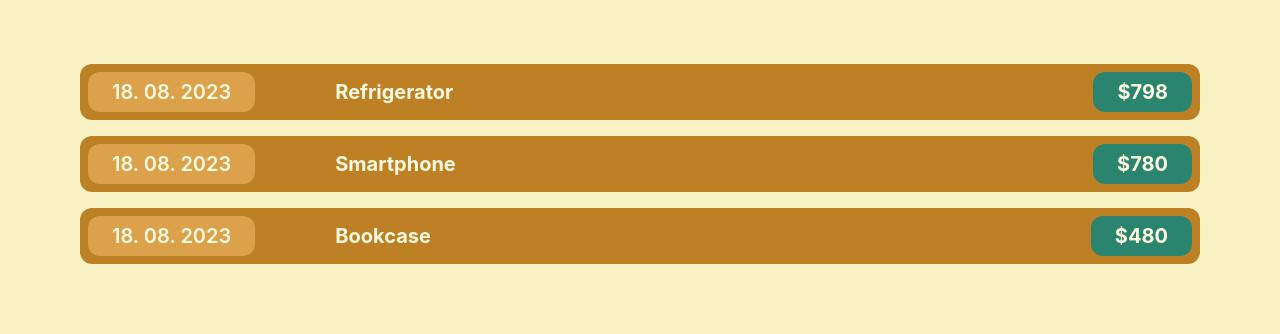
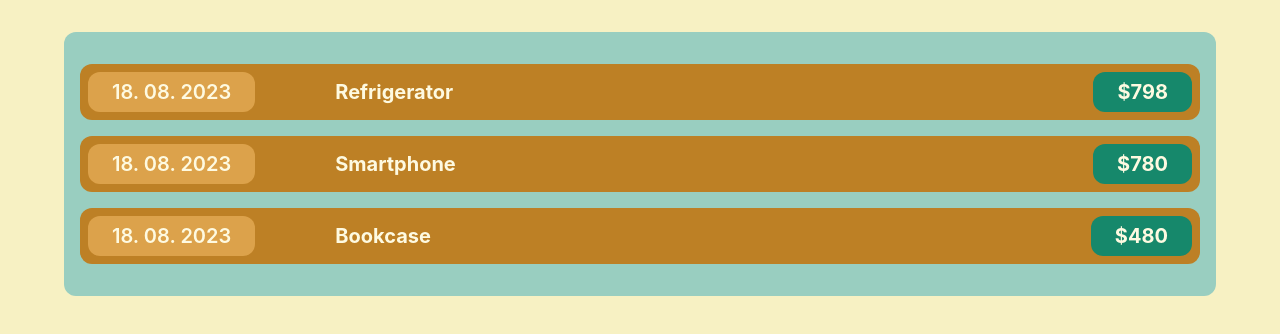
Before and after one commit to Waldemar-00/start-with-yuriy, a JavaScript app: page / in a window 1280 px wide. Shown: the top 334 px of the page. Built offline with nearby package versions, Linux system fonts and the light colour scheme.

Commit message:
working with props.children

```diff
--- /dev/null
+++ b/src/components/Costs/Card.css
@@ -0,0 +1,3 @@
+.card {
+  border-radius: 12px;
+}
--- /dev/null
+++ b/src/components/Costs/Card.js
@@ -0,0 +1,4 @@
+import './Card.css'
+export default function Card(props) {
+  return <div className={'card ' + props.className}>{props.children}</div>
+}
--- a/src/components/Costs/CostItem.css
+++ b/src/components/Costs/CostItem.css
@@ -6,7 +6,6 @@
   padding: 0.5rem;
   margin: 1rem 0;
   background-color: #bd8025;
-  border-radius: 12px;
   /* box-shadow: 0 2px 7px rgba(0, 0, 0, 0.25); */
 }
 .cost-item__decription {
@@ -26,7 +25,7 @@
 .cost-item__sum {
   font-weight: bold;
   color: #fefae1;
-  background-color: #2a846e;
+  background-color: #16886b;
   padding: 0.5rem 1.5rem;
   border-radius: 12px;
 }
--- a/src/components/Costs/CostItem.js
+++ b/src/components/Costs/CostItem.js
@@ -1,16 +1,17 @@
 import './CostItem.css'
 import CostDate from './CostDate'
+import Card from './Card'
 function CostItem({buy}) {
   const {date, title, sum} = buy
   return (
     <>
-      <div className="cost-item">
+      <Card className={"cost-item"}>
         <CostDate data={date} />
         <div className='cost-item__decription'>
           <h2>{title}</h2>
           <div className='cost-item__sum'>${sum}</div>
         </div>
-      </div>
+      </Card>
     </>
   )
 }
--- a/src/components/Costs/Costs.css
+++ b/src/components/Costs/Costs.css
@@ -1,6 +1,7 @@
 .costs {
   padding: 1rem;
   margin: 2rem auto;
+  background-color: #99cec0;
   width: 70rem;
   max-width: 95%;
 }
--- a/src/components/Costs/Costs.js
+++ b/src/components/Costs/Costs.js
@@ -1,13 +1,14 @@
 import CostItem from "./CostItem"
+import Card from "./Card"
 import './Costs.css'
 function Costs({ purchases }) {
   const [one, two, three] = purchases
   return (
-    <div className='costs'>
+    <Card className={'costs'}>
       <CostItem buy={one} />
       <CostItem buy={two} />
       <CostItem buy={three} />
-    </div>
+    </Card>
   )
 
 }
```
